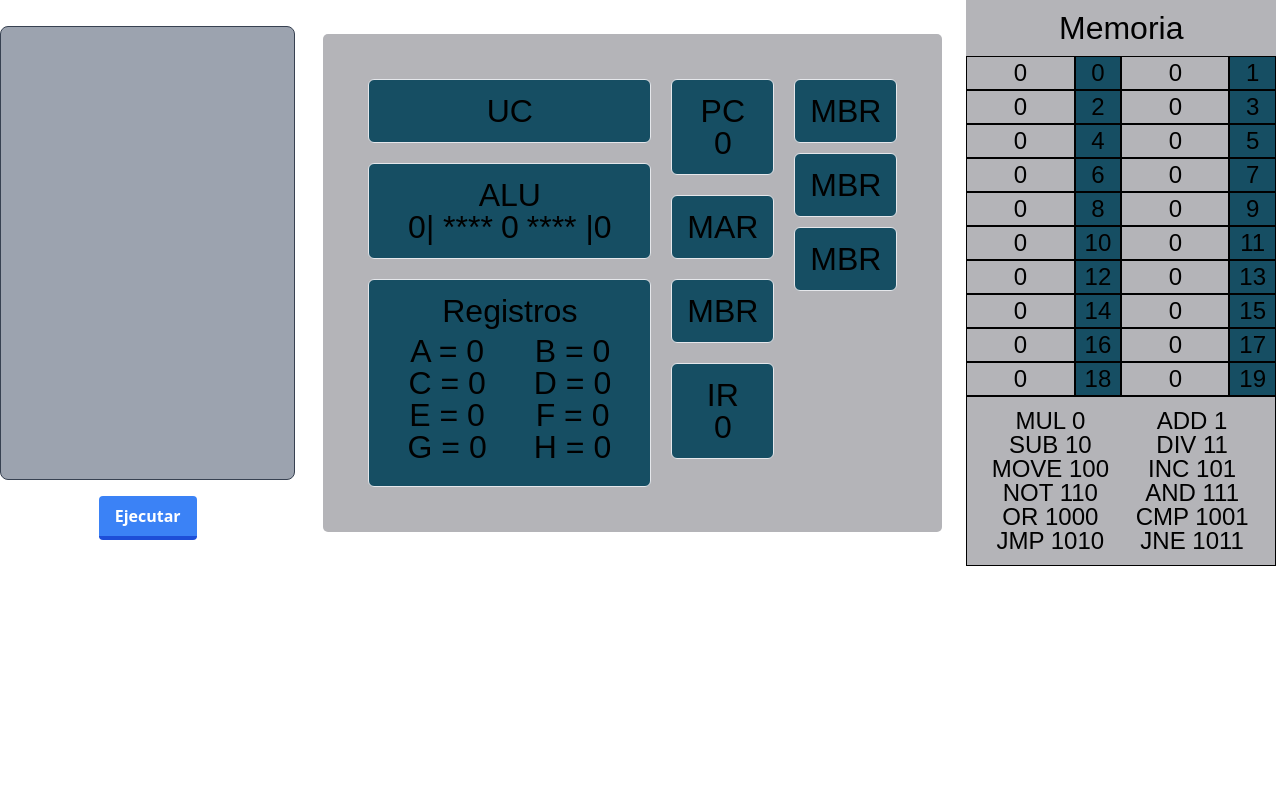
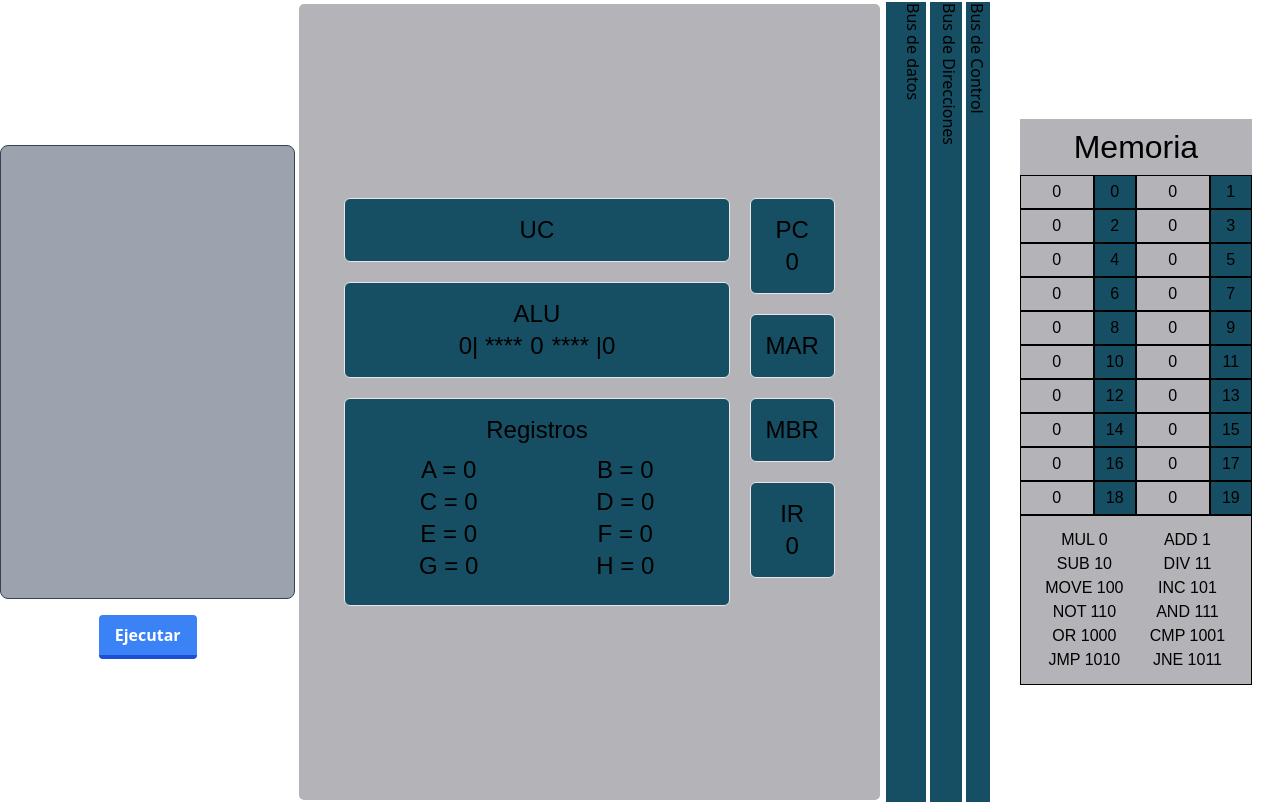
Before and after one commit to DavidCuartasC/Arquitectura, an Angular app: page / in a window 1280 px wide. Built offline with nearby package versions, Linux system fonts and the light colour scheme.

Commit message:
mejoras en el front

```diff
--- a/src/app/app.component.html
+++ b/src/app/app.component.html
@@ -19,9 +19,9 @@
   </ng-template>
   </form>
   <div class="w-full flex justify-center items-center">
-    <app-unidad-control class="w-2/3" [instrucciones]="setInstrucciones">
+    <app-unidad-control class="w-3/4" [instrucciones]="setInstrucciones">
     </app-unidad-control>
-    <app-memoria class="w-1/3 mx-7"></app-memoria>
+    <app-memoria class="w-1/4 mx-7"></app-memoria>
   </div>
 
 
--- a/src/app/componentes/memoria/memoria.component.css
+++ b/src/app/componentes/memoria/memoria.component.css
@@ -4,7 +4,7 @@
     border: none;
     background-color: #B4B4B8;
     font-weight: 400;
-    font-size: 1.5rem; /* 36px */
+    font-size: 1rem; /* 36px */
     line-height: 1.5rem;
   }
 
--- a/src/app/componentes/memoria/memoria.component.html
+++ b/src/app/componentes/memoria/memoria.component.html
@@ -1,4 +1,4 @@
-<div class="memo ml-6 w-full">
+<div class="memo w-full">
     <div class="title flex flex-col flex-wrap p-3">Memoria</div>
     <div class="grid grid-cols-2">
         <div class="flex justify-center items-center" *ngFor="let item of memoriaDatos; let i = index"
--- a/src/app/componentes/unidad-control/unidad-control.component.css
+++ b/src/app/componentes/unidad-control/unidad-control.component.css
@@ -17,7 +17,7 @@
 
 .componets{
   font-weight: 500;
-  font-size: 2rem; /* 36px */
+  font-size: 1.5rem; /* 36px */
   line-height: 2rem;
   padding: 15px;
   border-radius: 6px;
@@ -25,8 +25,3 @@
   background-color: #164e63;
   margin: 10px;
 }
-
-.process{
-  display: flex; /* Agregar display: flex para que funcione align-items */
-  justify-content: center;
-}
--- a/src/app/componentes/unidad-control/unidad-control.component.html
+++ b/src/app/componentes/unidad-control/unidad-control.component.html
@@ -1,4 +1,5 @@
-<div class="processor w-full m-7">
+<div class="flex">
+<div class="processor w-full m-1 flex grow">
     <div class="flex w-full">
         <div class="flex flex-col grow">
             <div class="componets" [ngClass]="{'isActive': componentesActivo[componentes.UC]}">UC</div>
@@ -47,14 +48,19 @@
                 </div>
             </div>
         </div>
-
-        <div class="Buses">
-            <div class="componets" [ngClass]="{'isActive': componentesActivo[componentes.BusDatos]}">
-                MBR</div>
-            <div class="componets" [ngClass]="{'isActive': componentesActivo[componentes.BusDirecciones]}">
-                    MBR</div>
-            <div class="componets" [ngClass]="{'isActive': componentesActivo[componentes.BusControl]}">
-                        MBR</div>
-        </div>
     </div>
 </div>
+
+<div class="flex grow-0">
+    <div class="h-full bg-[#164e63] m-0.5 p-px w-10" [ngClass]="{'isActive': componentesActivo[componentes.BusDatos]}" style="writing-mode: vertical-rl;">
+        Bus de datos
+    </div>
+    <div class="h-full bg-[#164e63] m-0.5 p-px w-8" [ngClass]="{'isActive': componentesActivo[componentes.BusDirecciones]}" style="writing-mode: vertical-rl;">
+        Bus de Direcciones
+    </div>
+    <div class="h-full bg-[#164e63] m-0.5 p-px w-6" [ngClass]="{'isActive': componentesActivo[componentes.BusControl]}" style="writing-mode: vertical-rl;">
+        Bus de Control
+    </div>
+</div>
+
+</div>
```
